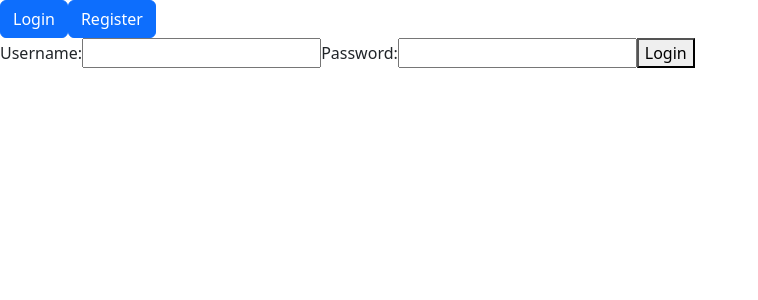
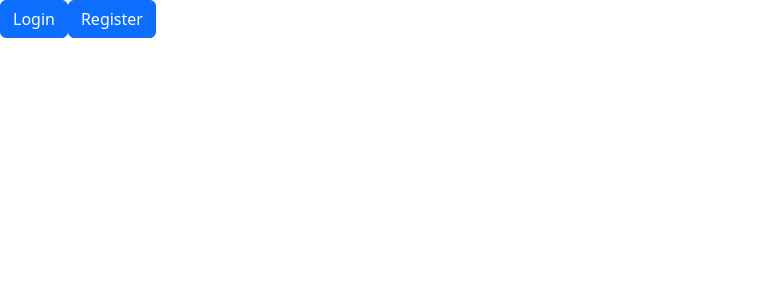
Before and after one commit to AlTheMan/Fullstack-Journal-Frontend, a React (Vite) app: page /HomePage in a window 1280 px wide. Shown: the top 300 px of the page, without its empty margins (0-758 px from the left). Built offline with nearby package versions, Linux system fonts and the light colour scheme.

Commit message:
Homerpeage

```diff
--- a/src/App.tsx
+++ b/src/App.tsx
@@ -1,10 +1,11 @@
 
+import HomePage from './pages/HomePage'
 import LoginPage from './pages/LoginPage'
 
 function App() {
 
   return (
-   <div className='App'> <LoginPage></LoginPage></div>
+   <div className='App'> <HomePage></HomePage></div>
   )
 }
 
--- /dev/null
+++ b/src/pages/HomePage.tsx
@@ -0,0 +1,14 @@
+// LoginPage.tsx
+import React from 'react';
+import Button from '../components/Button';
+
+const HomePage = () => {
+return (
+    <div>
+      <Button onClick={() => console.log('Login clicked')}>Login</Button>
+      <Button onClick={() => console.log('Register clicked')}>Register</Button>
+    </div>
+  );
+};
+
+export default HomePage;
--- a/src/pages/LoginPage.tsx
+++ b/src/pages/LoginPage.tsx
@@ -1,4 +1,4 @@
-// HomePage.tsx
+// LoginPage.tsx
 import React from 'react';
 import Button from '../components/Button';
 import LoginForm from '../components/LoginForm';
@@ -6,7 +6,7 @@ import LoginForm from '../components/LoginForm';
 const LoginPage = () => {
   const handleLoginFormSubmit = (username: string, password: string) => {
     // Handle the form submission logic here
-    console.log('Submitted from HomePage:', username, password);
+    console.log('Submitted from LoginPage:', username, password);
   };
 
   return (
```
